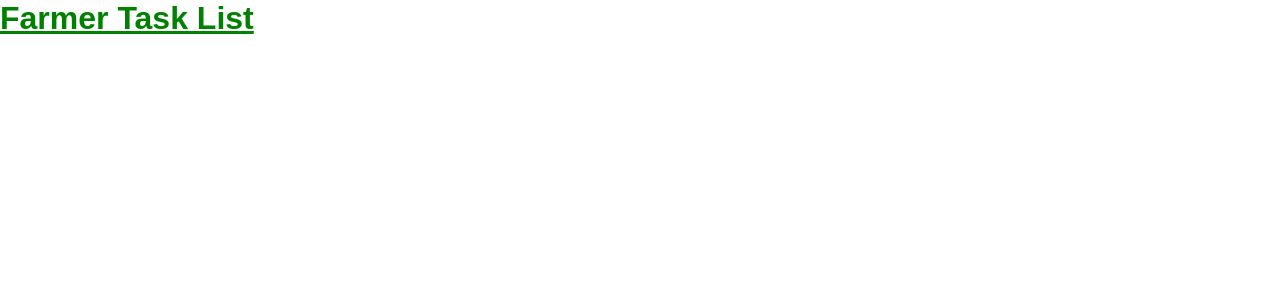
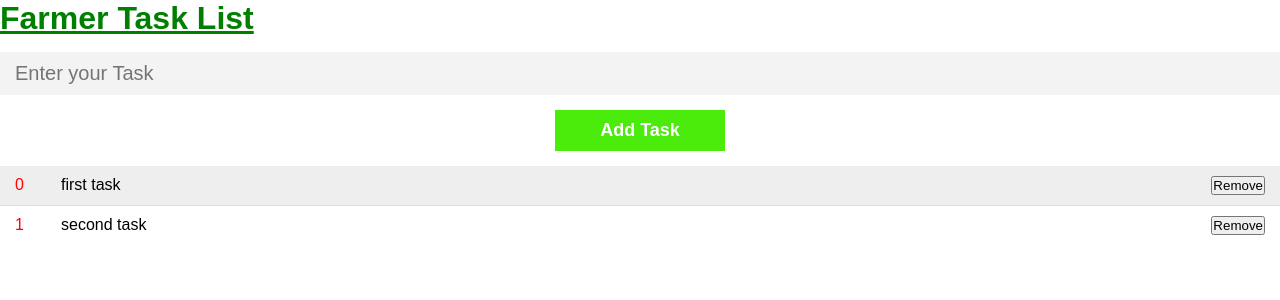
Before and after one commit to KeneelTech/Todolist-app-FrontEnd, an Angular app: page / in a window 1280 px wide. Shown: the top 300 px of the page. Built offline with nearby package versions, Linux system fonts and the light colour scheme.

Commit message:
Update app.component.html

```diff
--- a/src/app/app.component.html
+++ b/src/app/app.component.html
@@ -4,4 +4,5 @@
     <style>
     </style>
   </header>
+  <app-todo ></app-todo>
 </div>
```
